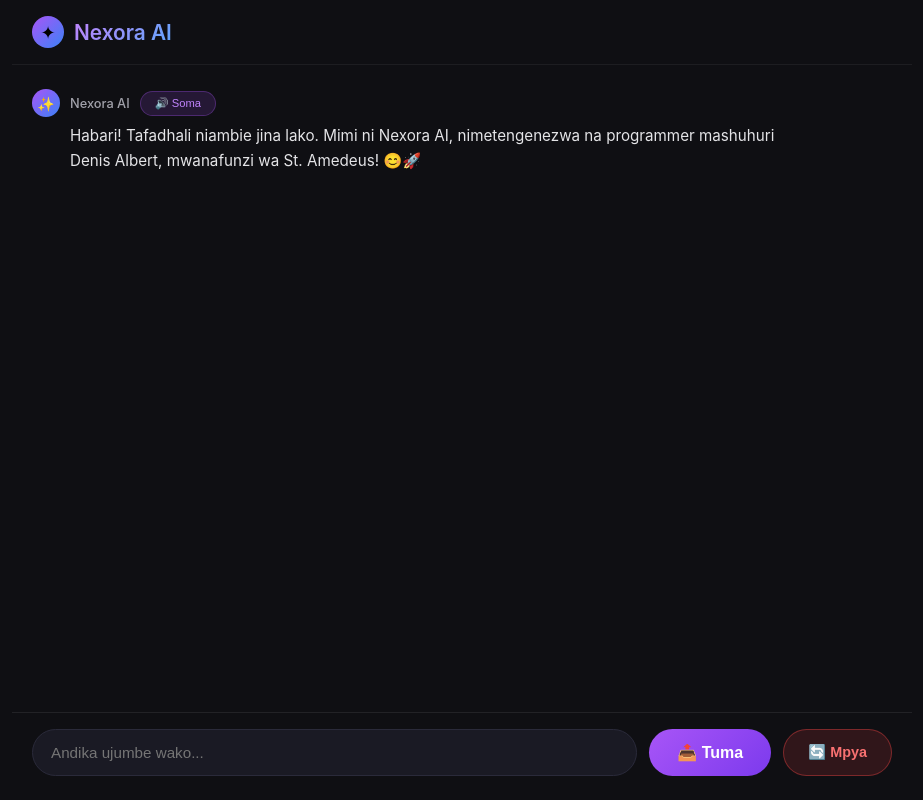
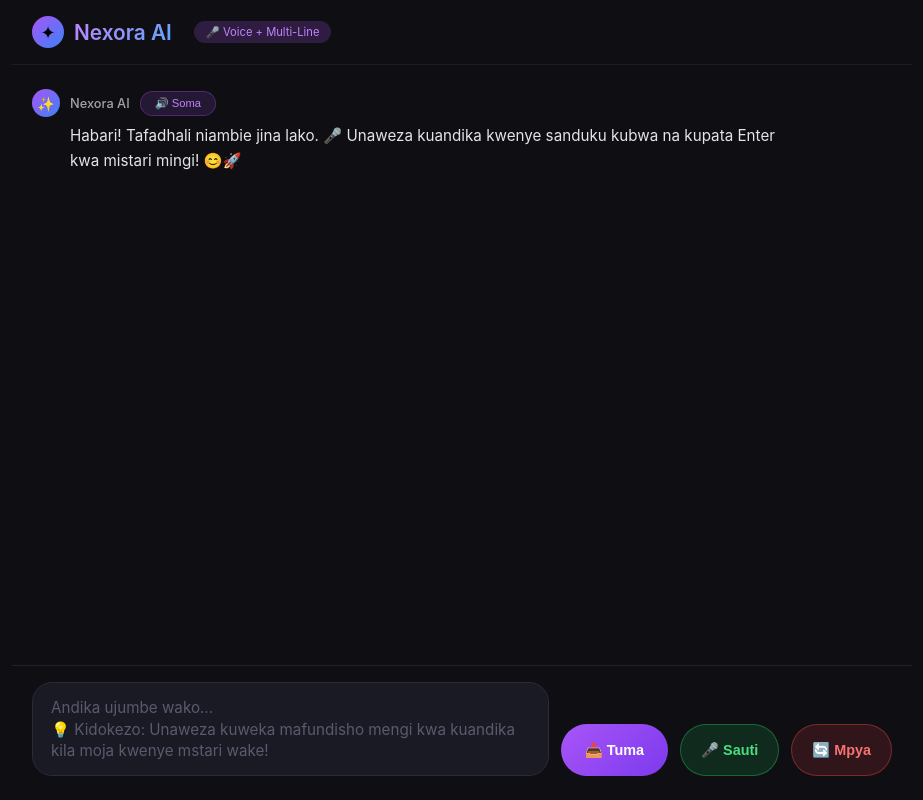
Before and after one commit to nexoratechv1-ctrl/Nexora-AI, a Flask app: page / in a window 1280 px wide. Shown: the whole page, without its empty margins (178-1101 px from the left). Run offline with Flask 3, Linux system fonts and the light colour scheme.

Commit message:
Update index.html

```diff
--- a/templates/index.html
+++ b/templates/index.html
@@ -2,7 +2,7 @@
 <html lang="sw">
 <head>
     <meta charset="UTF-8">
-    <meta name="viewport" content="width=device-width, initial-scale=1.0">
+    <meta name="viewport" content="width=device-width, initial-scale=1.0, user-scalable=yes">
     <title>Nexora AI</title>
     <style>
         * { margin: 0; padding: 0; box-sizing: border-box; }
@@ -52,6 +52,14 @@
             background-clip: text;
             color: transparent;
         }
+        .voice-badge {
+            background: rgba(168,85,247,0.2);
+            border-radius: 20px;
+            padding: 4px 12px;
+            font-size: 0.7rem;
+            color: #c084fc;
+            margin-left: 12px;
+        }
         .chat-area {
             flex: 1;
             overflow-y: auto;
@@ -61,6 +69,10 @@
             gap: 24px;
             scroll-behavior: smooth;
         }
+        .chat-area::-webkit-scrollbar { width: 4px; }
+        .chat-area::-webkit-scrollbar-track { background: transparent; }
+        .chat-area::-webkit-scrollbar-thumb { background: #2a2a3a; border-radius: 10px; }
+
         .message-ai {
             display: flex;
             justify-content: flex-start;
@@ -159,50 +171,80 @@
             border-top: 1px solid rgba(255,255,255,0.08);
             display: flex;
             gap: 12px;
-            align-items: center;
+            align-items: flex-end;
             flex-shrink: 0;
         }
-        .input-area input {
+        .input-area textarea {
             flex: 1;
             background: #1a1a24;
             border: 1px solid #2a2a3a;
-            border-radius: 32px;
+            border-radius: 20px;
             padding: 14px 18px;
             color: white;
             font-size: 0.95rem;
             outline: none;
+            resize: none;
+            font-family: inherit;
+            line-height: 1.4;
         }
-        .input-area input:focus {
+        .input-area textarea:focus {
             border-color: #a855f7;
+            background: #1f1f2a;
+        }
+        .input-area textarea::placeholder {
+            color: #5a5a6e;
         }
         .send-btn {
             background: linear-gradient(135deg, #a855f7, #7c3aed);
             border: none;
             border-radius: 32px;
-            padding: 14px 28px;
+            padding: 14px 24px;
             color: white;
             font-weight: 700;
-            font-size: 1rem;
+            font-size: 0.9rem;
             cursor: pointer;
-            min-width: 90px;
+            height: 52px;
+        }
+        .voice-btn {
+            background: rgba(34, 197, 94, 0.15);
+            border: 1px solid rgba(34, 197, 94, 0.4);
+            border-radius: 32px;
+            padding: 14px 20px;
+            color: #4ade80;
+            font-weight: 600;
+            font-size: 0.9rem;
+            cursor: pointer;
+            height: 52px;
+        }
+        .voice-btn.listening {
+            background: rgba(239, 68, 68, 0.3);
+            border-color: #ef4444;
+            color: #f87171;
+            animation: pulse 1.5s infinite;
+        }
+        @keyframes pulse {
+            0%, 100% { opacity: 1; }
+            50% { opacity: 0.6; }
         }
         .reset-btn {
             background: rgba(239,68,68,0.15);
             border: 1px solid rgba(239,68,68,0.4);
             border-radius: 32px;
-            padding: 14px 24px;
+            padding: 14px 20px;
             color: #f87171;
             font-weight: 600;
             font-size: 0.9rem;
             cursor: pointer;
+            height: 52px;
         }
         @media (max-width: 600px) {
             .chat-area { padding: 16px; gap: 20px; }
             .ai-text { font-size: 0.9rem; margin-left: 36px; }
             .user-bubble { padding: 10px 14px; max-width: 90%; }
-            .input-area { padding: 12px 16px 20px; gap: 10px; }
-            .send-btn { padding: 12px 22px; font-size: 0.9rem; min-width: 80px; }
-            .reset-btn { padding: 12px 18px; font-size: 0.85rem; }
+            .input-area { padding: 12px 16px 20px; gap: 8px; }
+            .send-btn, .voice-btn, .reset-btn { padding: 10px 16px; font-size: 0.8rem; height: 48px; }
+            .input-area textarea { padding: 12px 14px; font-size: 0.85rem; }
+            .voice-btn span { display: none; }
         }
     </style>
 </head>
@@ -212,6 +254,7 @@
         <div class="logo">
             <div class="logo-icon">✦</div>
             <div class="logo-text">Nexora AI</div>
+            <div class="voice-badge">🎤 Voice + Multi-Line</div>
         </div>
     </div>
     <div class="chat-area" id="chatArea">
@@ -220,15 +263,16 @@
                 <div class="ai-header">
                     <div class="ai-avatar">✨</div>
                     <span class="ai-name">Nexora AI</span>
-                    <button class="speak-btn" onclick="speakText(this, 'Habari! Tafadhali niambie jina lako. Mimi ni Nexora AI, nimetengenezwa na programmer mashuhuri Denis Albert, mwanafunzi wa St. Amedeus!')">🔊 Soma</button>
+                    <button class="speak-btn" onclick="speakText(this, 'Habari! Tafadhali niambie jina lako. Unaweza kuandika kwenye sanduku kubwa na kupata Enter kwa mistari mingi!')">🔊 Soma</button>
                 </div>
-                <div class="ai-text">Habari! Tafadhali niambie jina lako. Mimi ni Nexora AI, nimetengenezwa na programmer mashuhuri Denis Albert, mwanafunzi wa St. Amedeus! 😊🚀</div>
+                <div class="ai-text">Habari! Tafadhali niambie jina lako. 🎤 Unaweza kuandika kwenye sanduku kubwa na kupata Enter kwa mistari mingi! 😊🚀</div>
             </div>
         </div>
     </div>
     <div class="input-area">
-        <input type="text" id="userInput" placeholder="Andika ujumbe wako..." autocomplete="off">
+        <textarea id="userInput" placeholder="Andika ujumbe wako...&#10;💡 Kidokezo: Unaweza kuweka mafundisho mengi kwa kuandika kila moja kwenye mstari wake!" rows="3"></textarea>
         <button class="send-btn" id="sendBtn">📤 Tuma</button>
+        <button class="voice-btn" id="voiceBtn" title="Bonyeza kuongea">🎤 <span>Sauti</span></button>
         <button class="reset-btn" id="resetBtn">🔄 Mpya</button>
     </div>
 </div>
@@ -236,6 +280,72 @@
 <script>
     let currentUserName = null;
     let isTyping = false;
+    let isListening = false;
+    let recognition = null;
+
+    // Auto-resize textarea
+    const textarea = document.getElementById('userInput');
+    textarea.addEventListener('input', function() {
+        this.style.height = 'auto';
+        this.style.height = Math.min(this.scrollHeight, 150) + 'px';
+    });
+
+    // Speech Recognition
+    if ('webkitSpeechRecognition' in window || 'SpeechRecognition' in window) {
+        const SpeechRecognition = window.SpeechRecognition || window.webkitSpeechRecognition;
+        recognition = new SpeechRecognition();
+        recognition.lang = 'sw-TZ';
+        recognition.continuous = false;
+        recognition.interimResults = false;
+
+        recognition.onresult = function(event) {
+            const speechText = event.results[0][0].transcript;
+            textarea.value = speechText;
+            document.getElementById('voiceBtn').classList.remove('listening');
+            isListening = false;
+            document.getElementById('voiceBtn').innerHTML = '🎤 <span>Sauti</span>';
+            // Auto send after voice
+            sendMessage();
+        };
+
+        recognition.onerror = function() {
+            document.getElementById('voiceBtn').classList.remove('listening');
+            isListening = false;
+            document.getElementById('voiceBtn').innerHTML = '🎤 <span>Sauti</span>';
+        };
+    }
+
+    function startListening() {
+        if (!recognition) {
+            addAIMessage("Samahani, kifaa chako hakina uwezo wa kutambua sauti. 😊");
+            return;
+        }
+        if (isListening) {
+            recognition.stop();
+            document.getElementById('voiceBtn').classList.remove('listening');
+            isListening = false;
+            document.getElementById('voiceBtn').innerHTML = '🎤 <span>Sauti</span>';
+        } else {
+            recognition.start();
+            isListening = true;
+            document.getElementById('voiceBtn').classList.add('listening');
+            document.getElementById('voiceBtn').innerHTML = '🎤 <span>Inasikiliza...</span>';
+        }
+    }
+
+    document.getElementById('voiceBtn').addEventListener('click', startListening);
+
+    function speakText(button, text) {
+        if (!window.speechSynthesis) return;
+        const utterance = new SpeechSynthesisUtterance(text);
+        utterance.lang = 'sw';
+        utterance.rate = 0.9;
+        window.speechSynthesis.cancel();
+        window.speechSynthesis.speak(utterance);
+        const original = button.innerHTML;
+        button.innerHTML = '🔊 Inasoma...';
+        setTimeout(() => { button.innerHTML = original; }, 2000);
+    }
 
     async function typeText(element, text, speed = 12) {
         element.innerHTML = '';
@@ -245,25 +355,10 @@
         }
     }
 
-    function speakText(button, text) {
-        if (!window.speechSynthesis) return;
-        const utterance = new SpeechSynthesisUtterance(text);
-        utterance.lang = 'sw';
-        utterance.rate = 0.9;
-        window.speechSynthesis.cancel();
-        window.speechSynthesis.speak(utterance);
-
-        const original = button.innerHTML;
-        button.innerHTML = '🔊 Inasoma...';
-        setTimeout(() => { button.innerHTML = original; }, 2000);
-    }
-
     async function addAIMessage(text) {
         const chatArea = document.getElementById('chatArea');
-        const messageId = 'msg_' + Date.now();
         const div = document.createElement('div');
         div.className = 'message-ai';
-        div.id = messageId;
         div.innerHTML = `
             <div class="ai-bubble">
                 <div class="ai-header">
@@ -324,11 +419,25 @@
         if (typing) typing.remove();
     }
 
+    async function fetchReply(message, userName) {
+        try {
+            const response = await fetch('/api/chat', {
+                method: 'POST',
+                headers: { 'Content-Type': 'application/json' },
+                body: JSON.stringify({ message: message, userName: userName })
+            });
+            const data = await response.json();
+            return data.reply;
+        } catch (error) {
+            return "Samahani, kuna tatizo. Hakikisha server inaendesha. 😊";
+        }
+    }
+
     async function sendMessage() {
-        const input = document.getElementById('userInput');
-        let msg = input.value.trim();
+        let msg = textarea.value.trim();
         if (!msg || isTyping) return;
-        input.value = '';
+        textarea.value = '';
+        textarea.style.height = 'auto';
 
         if (!currentUserName) {
             currentUserName = msg;
@@ -347,20 +456,6 @@
         await addAIMessage(reply);
     }
 
-    async function fetchReply(message, userName) {
-        try {
-            const response = await fetch('/api/chat', {
-                method: 'POST',
-                headers: { 'Content-Type': 'application/json' },
-                body: JSON.stringify({ message: message, userName: userName })
-            });
-            const data = await response.json();
-            return data.reply;
-        } catch (error) {
-            return "Samahani, kuna tatizo la muunganisho. Hakikisha server inaendesha kwenye port 5000. 😊";
-        }
-    }
-
     function resetConversation() {
         currentUserName = null;
         const chatArea = document.getElementById('chatArea');
@@ -372,9 +467,9 @@
                 <div class="ai-header">
                     <div class="ai-avatar">✨</div>
                     <span class="ai-name">Nexora AI</span>
-                    <button class="speak-btn" onclick="speakText(this, 'Tafadhali niambie jina lako. Mimi ni Nexora AI, nimetengenezwa na Denis Albert, mwanafunzi wa St. Amedeus!')">🔊 Soma</button>
+                    <button class="speak-btn" onclick="speakText(this, 'Tafadhali niambie jina lako kuanza.')">🔊 Soma</button>
                 </div>
-                <div class="ai-text">Tafadhali niambie jina lako. Mimi ni Nexora AI, nimetengenezwa na programmer mashuhuri Denis Albert, mwanafunzi wa St. Amedeus! 😊🚀</div>
+                <div class="ai-text">Tafadhali niambie jina lako kuanza. 😊🚀</div>
             </div>
         `;
         chatArea.appendChild(welcomeDiv);
@@ -382,9 +477,13 @@
 
     document.getElementById('sendBtn').addEventListener('click', sendMessage);
     document.getElementById('resetBtn').addEventListener('click', resetConversation);
-    document.getElementById('userInput').addEventListener('keypress', (e) => {
-        if (e.key === 'Enter') sendMessage();
+
+    // Ctrl+Enter to send
+    textarea.addEventListener('keydown', (e) => {
+        if (e.key === 'Enter' && e.ctrlKey) {
+            sendMessage();
+        }
     });
 </script>
 </body>
-  </html>
+        </html>
```
